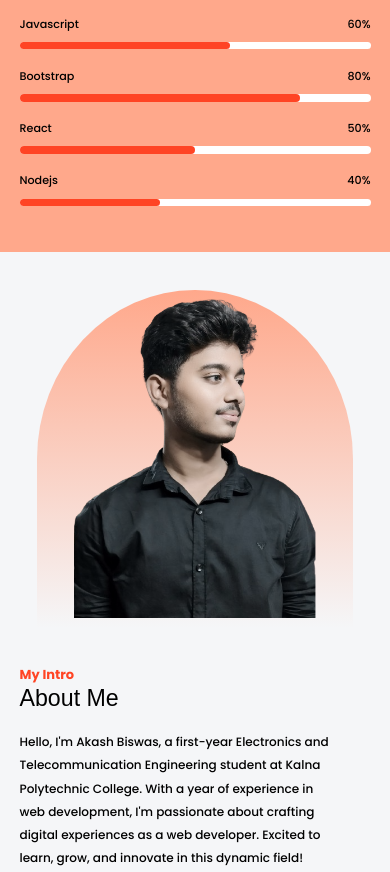
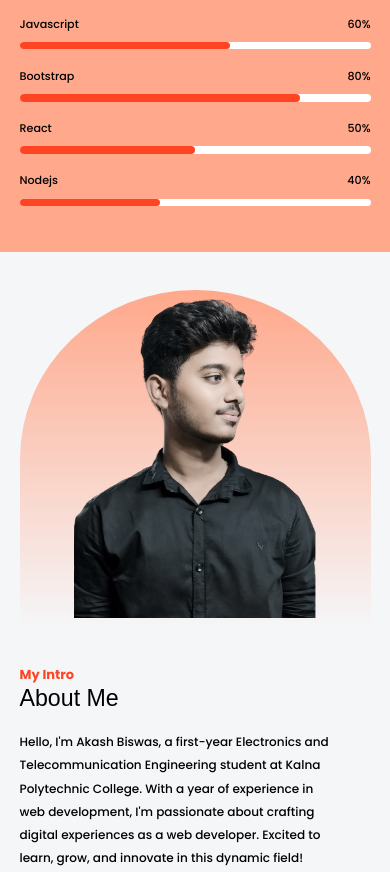
Before and after one commit to Dev-akash77/myportfolio2024, a plain HTML site: page index.html in a window 390 px wide. Shown: the part 1054-1926 px from the top of the page. Drawn offline with nearby package versions, Linux system fonts and the light colour scheme; a web font is replaced by a local one.

Commit message:
Update style.css

```diff
--- a/style.css
+++ b/style.css
@@ -1037,6 +1037,9 @@ input{
 .right img {
    width: 20rem;
 }
+.about_left {
+   width: 100%;
+}
 .name_phone_email {
    gap: 1rem;
 }
```
